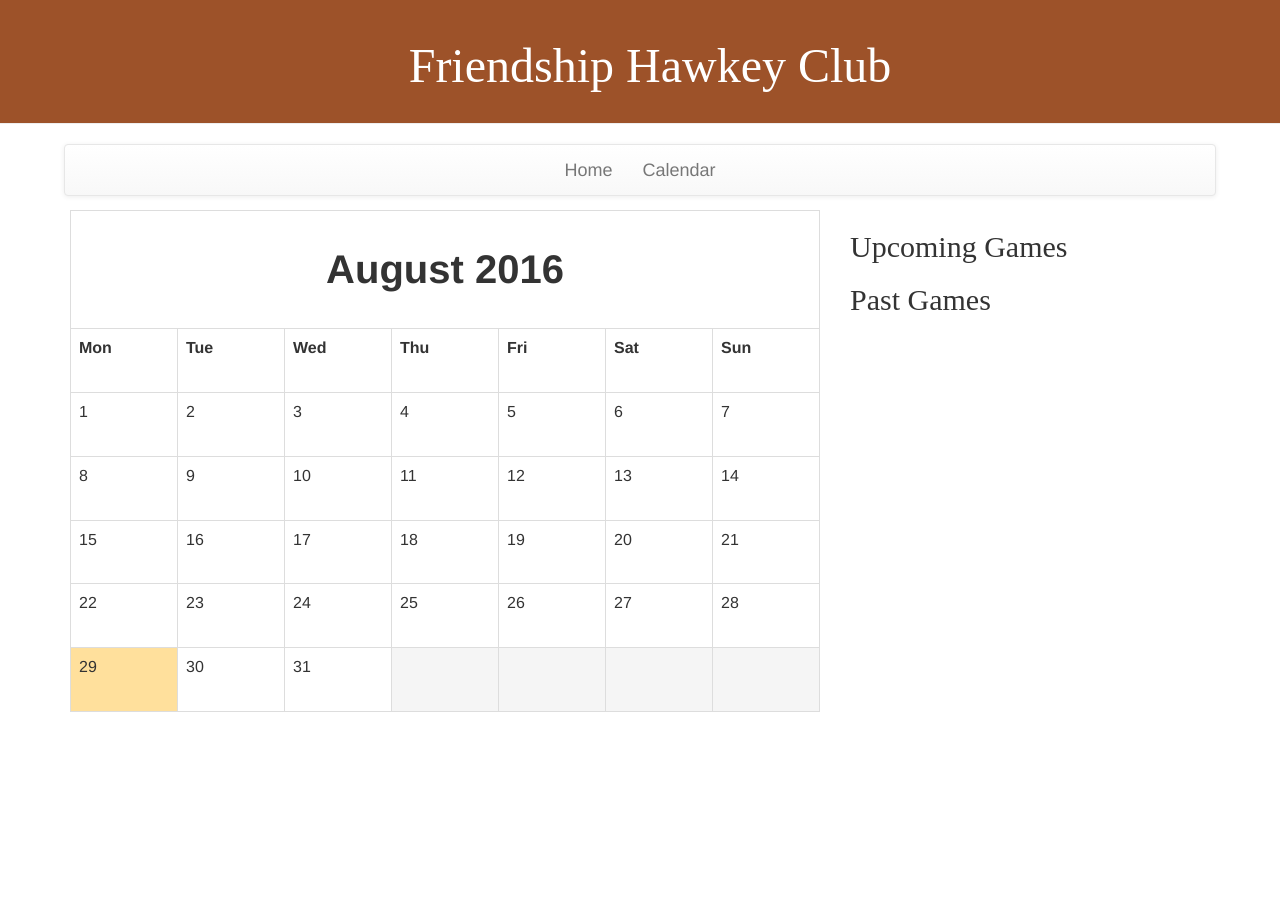
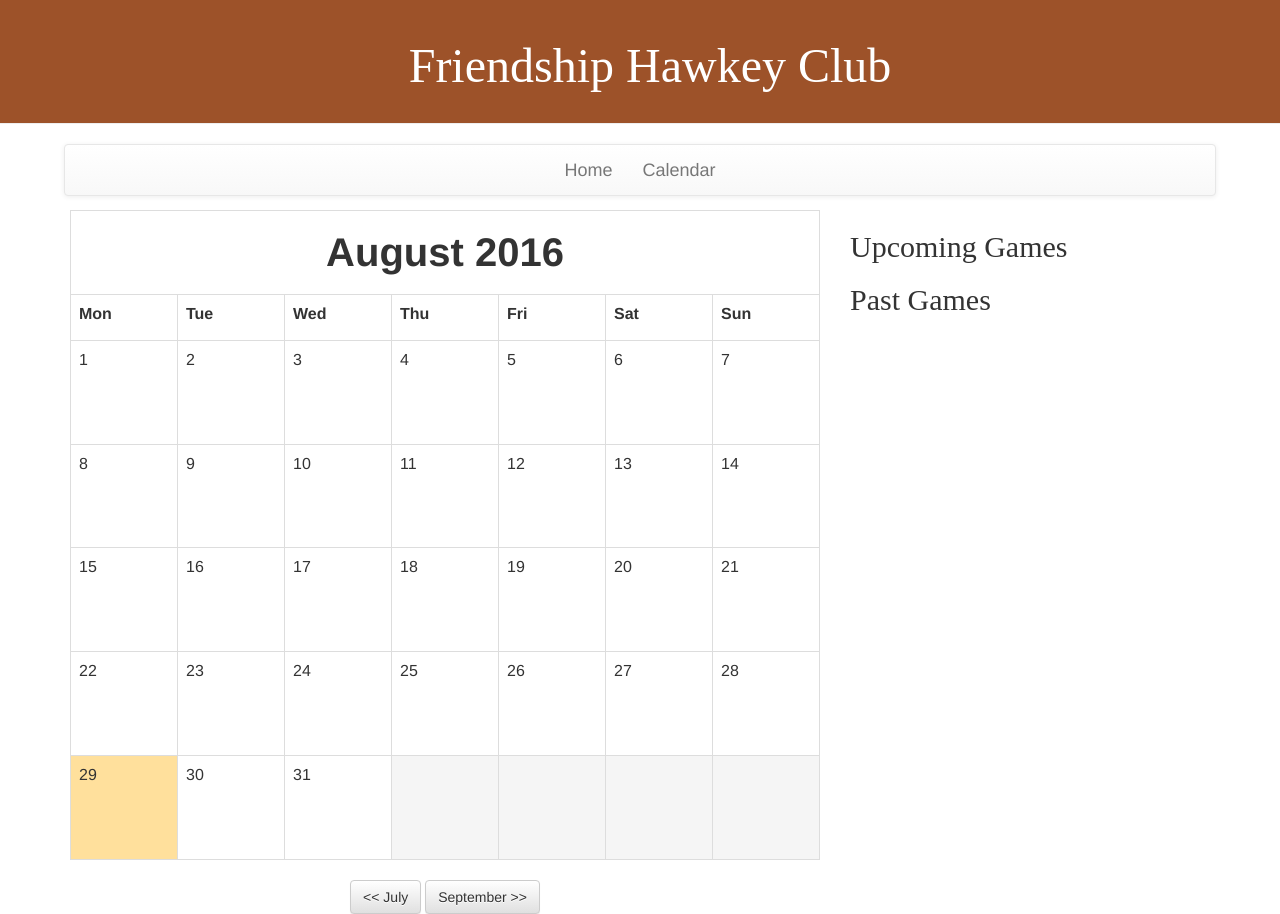
Before and after one commit to marcann/Hawk, a Django app: page /calendar/ in a window 1280 px wide. Before the commit the page ends 712 px from the top, so only its background shows below. Run offline with Django 3.2, Linux system fonts and the light colour scheme; data that the repository does not hold is empty; some libraries are stand-ins or nearby versions; some web fonts are replaced.

Commit message:
Added navigation links for the calendar.

```diff
--- a/blog/forms.py
+++ b/blog/forms.py
@@ -1 +1 @@
-# TODO:30 write forms for easy blog post submissions and editing
+# TODO:10 write forms for easy blog post submissions and editing
--- a/blog/templates/blog/base.html
+++ b/blog/templates/blog/base.html
@@ -12,7 +12,7 @@
 
 <body>
     <div class="page-header">
-        <h1 class="text-center"><a href="/">Friendship Hawkey Club</a></h1>
+        <h1 class="text-center"><a href="{% url 'post_list' %}">Friendship Hawkey Club</a></h1>
     </div>
     <nav class="navbar navbar-default" role="navigation">
         <div class="navbar-header">
@@ -22,7 +22,7 @@
                 <span class="icon-bar"></span>
             </button>
             <a class="navbar-brand" href="{% url 'post_list' %}">Home</a>
-            <a class="navbar-brand" href="{% url 'calendar' %}">Calendar</a>
+            <a class="navbar-brand" href="{% url 'calendar_today' %}">Calendar</a>
         </div>
     </nav>
     <div class="content container">
--- a/blog/views.py
+++ b/blog/views.py
@@ -12,4 +12,4 @@ def post_detail(request, pk):
     post = get_object_or_404(Post, pk=pk)
     return render(request, 'blog/post_detail.html', {'post': post})
 
-# TODO:0 Add navigation menu bar to the site's header.
+# DONE:0 Add navigation menu bar to the site's header.
--- a/game_calendar/models.py
+++ b/game_calendar/models.py
@@ -57,4 +57,4 @@ class Event(models.Model):
         return reverse('event_detail', args=[self.pk])
 
 
-# TODO:20 extend the Event model for DWHL Hockey game which allows the storing of scores, locations and comments.
+# TODO:0 extend the Event model for DWHL Hockey game which allows the storing of scores, locations and comments.
--- a/game_calendar/static/css/calendar.css
+++ b/game_calendar/static/css/calendar.css
@@ -9,23 +9,35 @@
 .filled {
   background-color: rgb(227, 189, 168);
 }
+
+.calendar table, td {
+  height: 14%;
+}
+
+.calendar table th {
+  height: 20px;
+}
+
 .table .monthname {
   font-size: 2.5em;
   vertical-align: middle;
+  min-height: 75px;
 }
 
 .calendar ul {
   list-style: none;
+  padding-left: 0;
+  text-align: center;
 }
 
-table {
+.calendar table {
   table-layout: fixed;
-  min-height: 502px;
+  min-height: 650px;
   height: auto;
 }
 
-table tr th, td {
-  width: 14%;
+.calendar_controls a:hover {
+  text-decoration: none;
 }
 
 /* DOING:0 make Calendar table look nice */
--- a/game_calendar/static/js/googlemap.js
+++ b/game_calendar/static/js/googlemap.js
@@ -6,5 +6,5 @@ function initMap() {
   });
 }
 
-// DOING:20 Add google map to event_detail page.
-// DOING:40 Customize Google map view for arena locations.
+// TODO:30 Add google map to event_detail page.
+// TODO:20 Customize Google map view for arena locations.
--- a/game_calendar/templates/game_calendar/calendar.html
+++ b/game_calendar/templates/game_calendar/calendar.html
@@ -3,6 +3,14 @@
 {% block content %}
 <div class="calendar">
   {% event_calendar year month events_list %}
+  <div class="calendar_controls text-center">
+    <a href="{% url 'calendar' month=previous_month year=previous_year %}">
+      <button type="button" class="btn btn-default">&lt;&lt; {{ previous_month_name }}</button>
+    </a>
+    <a href="{% url 'calendar' month=next_month year=next_year %}">
+      <button type="button" class="btn btn-default">{{ next_month_name }} &gt;&gt;</button>
+    </a>
+  </div>
 </div>
   {% block event_detail %}
   {% endblock %}
--- a/game_calendar/templatetags/game_calendar_tags.py
+++ b/game_calendar/templatetags/game_calendar_tags.py
@@ -76,6 +76,8 @@ class EventCalendar(HTMLCalendar):
             return self.day_cell(cssclass, '<span class="dayNumberNoEvents">%d</span>' % (day))
         return self.day_cell('noday', '&nbsp;')
 
+    # TODO Make in-calendar link better.
+
     def formatmonthname(self, year, month, withyear=True):
         """
         Return a month name as a table row.
@@ -107,7 +109,7 @@ class EventCalendar(HTMLCalendar):
         a('\n')
         return ''.join(v)
 
-        # TODO:10 add navigation links to previous and next month in the calendar.
+        # DONE:20 add navigation links to previous and next month in the calendar.
 
     def group_by_day(self, events):
         field = lambda event: event.date_and_time.day
@@ -121,4 +123,4 @@ class EventCalendar(HTMLCalendar):
 # Register the template tag so it is available to the Templates
 register.tag("event_calendar", do_event_calendar)
 
-# DONE:0 write HTMLCalendar ovveride functions
+# DONE:30 write HTMLCalendar ovveride functions
--- a/game_calendar/urls.py
+++ b/game_calendar/urls.py
@@ -2,6 +2,7 @@ from django.conf.urls import url
 from . import views
 
 urlpatterns = [
-    url(r'^$', views.this_month, name='calendar'),
-    url(r'^(?P<pk>\d+)/$', views.event_detail, name='event_detail'),
+    url(r'^$', views.this_month, name='calendar_today'),
+    url(r'^(?P<year>\d+)/(?P<month>\d+)/$', views.calendar, name='calendar'),
+    url(r'^event/(?P<pk>\d+)/$', views.event_detail, name='event_detail'),
 ]
--- a/game_calendar/views.py
+++ b/game_calendar/views.py
@@ -16,6 +16,14 @@ def this_month(request):
     """
     today = timezone.now()
     return calendar(request, today.year, today.month)
+
+# def next_month(request):
+    #today = timezone.now()
+    #return calendar(request, today.year, today.my_next_month)
+
+# def previous_month(request):
+    #today = timezone.now()
+    #return calendar(request, today.year, today.my_previous_month)
 
 def calendar(request, year, month, series_id=None):
     """
@@ -55,19 +63,16 @@ def calendar(request, year, month, series_id=None):
                                             'previous_year': my_previous_year,
                                             'next_month': my_next_month,
                                             'next_month_name': named_month(my_next_month),
-                                            'year_before_this': my_year_before_this,
-                                            'year_after_this': my_year_after_this,
+                                            'previous_year': my_previous_year,
+                                            'next_year': my_next_year,
     })
 
 def event_list(request):
     events = Event.objects.filter(date_and_time__lte=timezone.now()).order_by('date_and_time')
     return render(request, 'game_calendar/event_list.html', {'events': events})
 
-#def event_list_past(request):
-    #return
-
 def event_detail(request, pk):
     event = get_object_or_404(Event, pk=pk)
     return render(request, 'game_calendar/event_detail.html', {'event': event})
 
-    # DOING:30 Add a list of events as part of the base of the site.
+    # DONE:10 Add a list of events as part of the base of the site.
```
